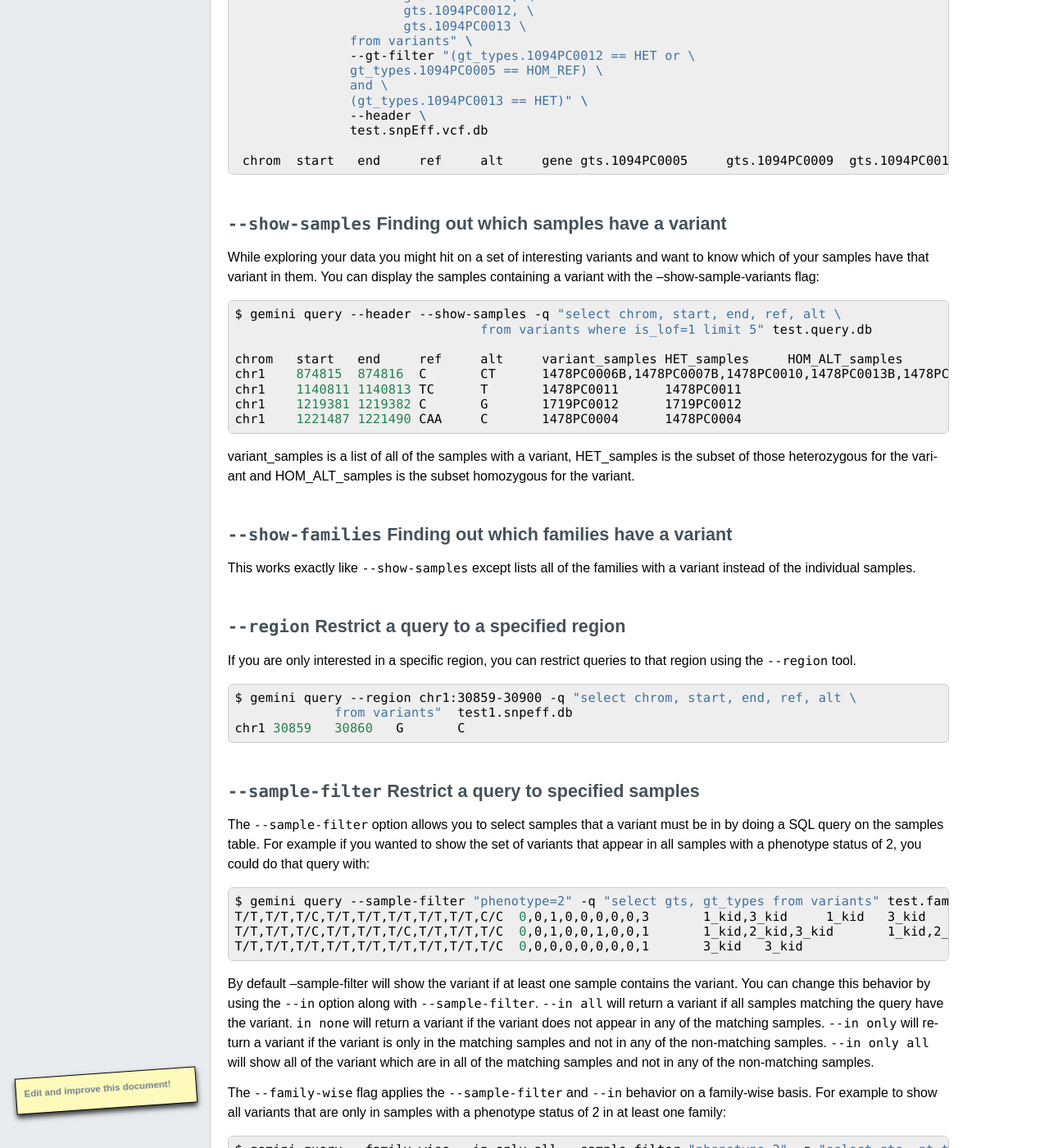
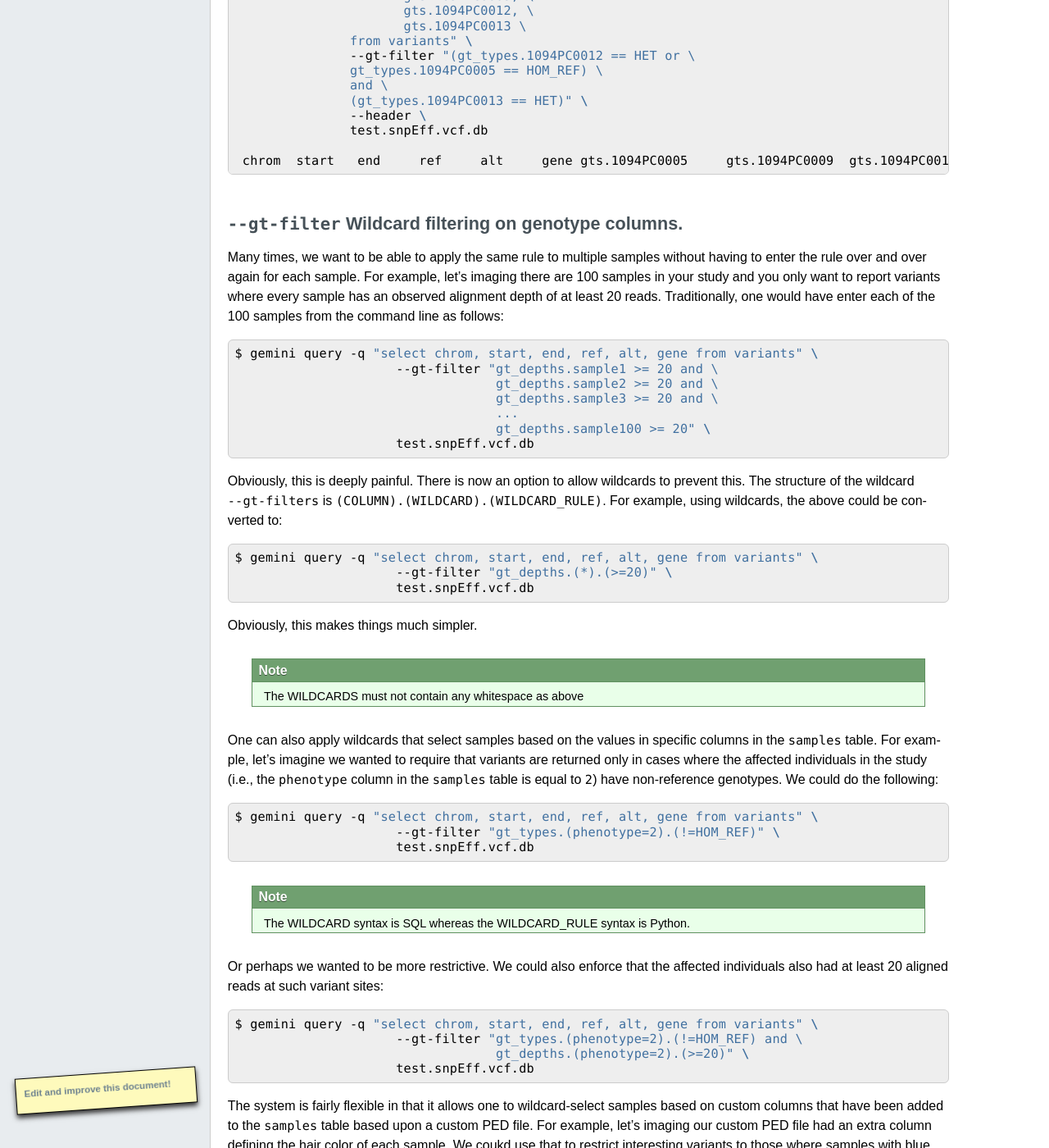
Before and after one commit to arq5x/gemini, a Sphinx documentation site: the page built from docs/content/querying.rst, in a window 1280 px wide and 1400 px high, scrolled down 3540 px. Shown: the whole window at 82% size. Built offline with Sphinx 7.4.7, drawn with Linux system fonts in a browser that asks for light colours; formulas are drawn with MathJax 3; pages that are not in the unit, such as notebooks, are missing from menus; comment, search, counter and statistics services are not loaded; the version number is read from the project's files by our own code; some of the changed text lies outside the part shown.

Commit message:
[DOC] added docs for wildcards.

```diff
--- a/docs/content/querying.rst
+++ b/docs/content/querying.rst
@@ -227,6 +227,80 @@ Eh, I changed my mind, let's restrict the above to those variants where sample
                        test.snpEff.vcf.db
 
 	 chrom	start	end	ref	alt	gene gts.1094PC0005	gts.1094PC0009	gts.1094PC0012	gts.1094PC0013
+
+===========================================================
+``--gt-filter`` Wildcard filtering on genotype columns.
+===========================================================
+
+Many times, we want to be able to apply the same rule to multiple samples
+without having to enter the rule over and over again for each sample. For example,
+let's imaging there are 100 samples in your study and you only want to report variants
+where every sample has an observed alignment depth of at least 20 reads. Traditionally,
+one would have enter each of the 100 samples from the command line as follows:
+
+.. code-block:: bash
+
+  $ gemini query -q "select chrom, start, end, ref, alt, gene from variants" \
+                       --gt-filter "gt_depths.sample1 >= 20 and \
+                                    gt_depths.sample2 >= 20 and \
+                                    gt_depths.sample3 >= 20 and \
+                                    ...
+                                    gt_depths.sample100 >= 20" \
+                       test.snpEff.vcf.db
+
+Obviously, this is deeply painful. There is now an option to allow wildcards to prevent this.
+The structure of the wildcard ``--gt-filters`` is ``(COLUMN).(WILDCARD).(WILDCARD_RULE)``. For example,
+using wildcards, the above could be converted to:
+
+.. code-block:: bash
+
+  $ gemini query -q "select chrom, start, end, ref, alt, gene from variants" \
+                       --gt-filter "gt_depths.(*).(>=20)" \
+                       test.snpEff.vcf.db
+
+Obviously, this makes things much simpler.
+
+.. note::
+
+  The WILDCARDS must not contain any whitespace as above
+
+One can also apply wildcards that select samples based on the values in specific
+columns in the ``samples`` table. For example, let's imagine we wanted to require that variants
+are returned only in cases where the affected individuals in the study (i.e., the ``phenotype`` column
+in the ``samples`` table is equal to ``2``) have non-reference genotypes. We could do the following:
+
+.. code-block:: bash
+
+  $ gemini query -q "select chrom, start, end, ref, alt, gene from variants" \
+                       --gt-filter "gt_types.(phenotype=2).(!=HOM_REF)" \
+                       test.snpEff.vcf.db
+
+.. note::
+
+  The WILDCARD syntax is SQL whereas the WILDCARD_RULE syntax is Python.
+
+Or perhaps we wanted to be more restrictive. We could also enforce that the affected individuals also
+had at least 20 aligned reads at such variant sites:
+
+.. code-block:: bash
+
+  $ gemini query -q "select chrom, start, end, ref, alt, gene from variants" \
+                       --gt-filter "gt_types.(phenotype=2).(!=HOM_REF) and \
+                                    gt_depths.(phenotype=2).(>=20)" \
+                       test.snpEff.vcf.db
+
+
+The system is fairly flexible in that it allows one to wildcard-select samples based on custom columns
+that have been added to the ``samples`` table based upon a custom PED file.  For example, let's imaging our
+custom PED file had an extra column defining the hair color of each sample. We coukd use that to restrict interesting variants to those where samples with blue hair were heterozygous:
+
+.. code-block:: bash
+
+  $ gemini query -q "select chrom, start, end, ref, alt, gene from variants" \
+                       --gt-filter "gt_types.(hair_color='blue').(==HET)" \
+                       test.snpEff.vcf.db
+
+Hopefully this gives you a sense of what you can do with the "wildcard" genotype filter functionality.
 
 
 =============================================================
```
Also changed, not shown: 1 other file.
